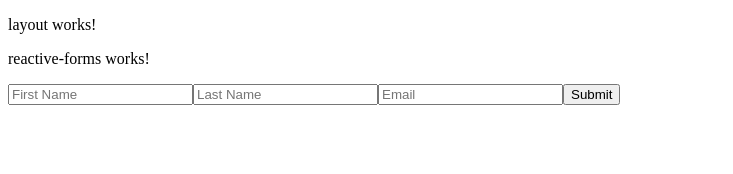
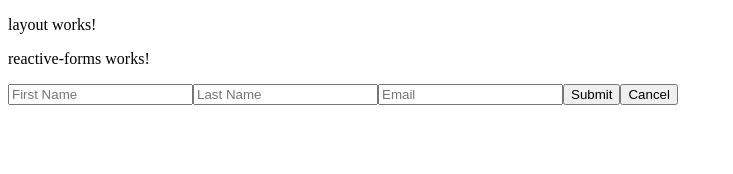
Before and after one commit to CodeMaster17/Ticketing-System, an Angular app: page /reactive-forms in a window 1280 px wide. Shown: the top 174 px of the page, without its empty margins (0-733 px from the left). Built offline with nearby package versions, Linux system fonts and the light colour scheme.

Commit message:
feat: reset form in angular 17

```diff
--- a/src/app/pages/reactive-forms/reactive-forms.component.html
+++ b/src/app/pages/reactive-forms/reactive-forms.component.html
@@ -17,5 +17,6 @@
     <input type="text" placeholder="Last Name" formControlName="lname" />
     <input type="email" placeholder="Email" formControlName="email" />
     <button type="submit">Submit</button>
+    <button (click)="reset()">Cancel</button>
   </form>
 </div>
--- a/src/app/pages/reactive-forms/reactive-forms.component.ts
+++ b/src/app/pages/reactive-forms/reactive-forms.component.ts
@@ -63,5 +63,20 @@ export class ReactiveFormsComponent {
     // 2nd way of getting values
     console.log(this.regForm);
     console.log(this.regForm.value);
+    // console.log(this.regForm.get('fname').value);
+    const emailControl = this.regForm.get('email');
+    if (emailControl) {
+      // Log the email control's value if it exists
+      console.log(emailControl.value);
+    } else {
+      // Handle the case where the email control is not found
+      console.error('Email control is not found');
+    }
+  }
+
+  reset() {
+    this.regForm.reset({
+      fname: 'Chandan',
+    });
   }
 }
```
